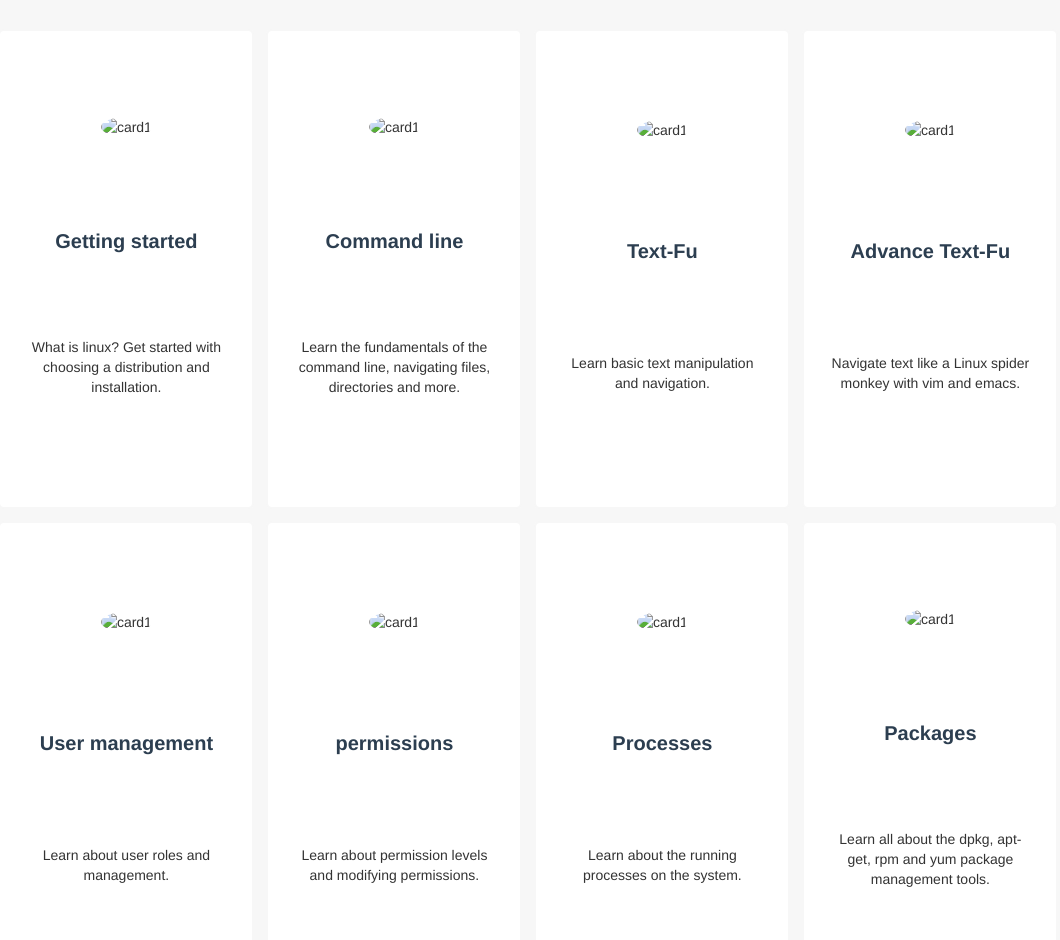
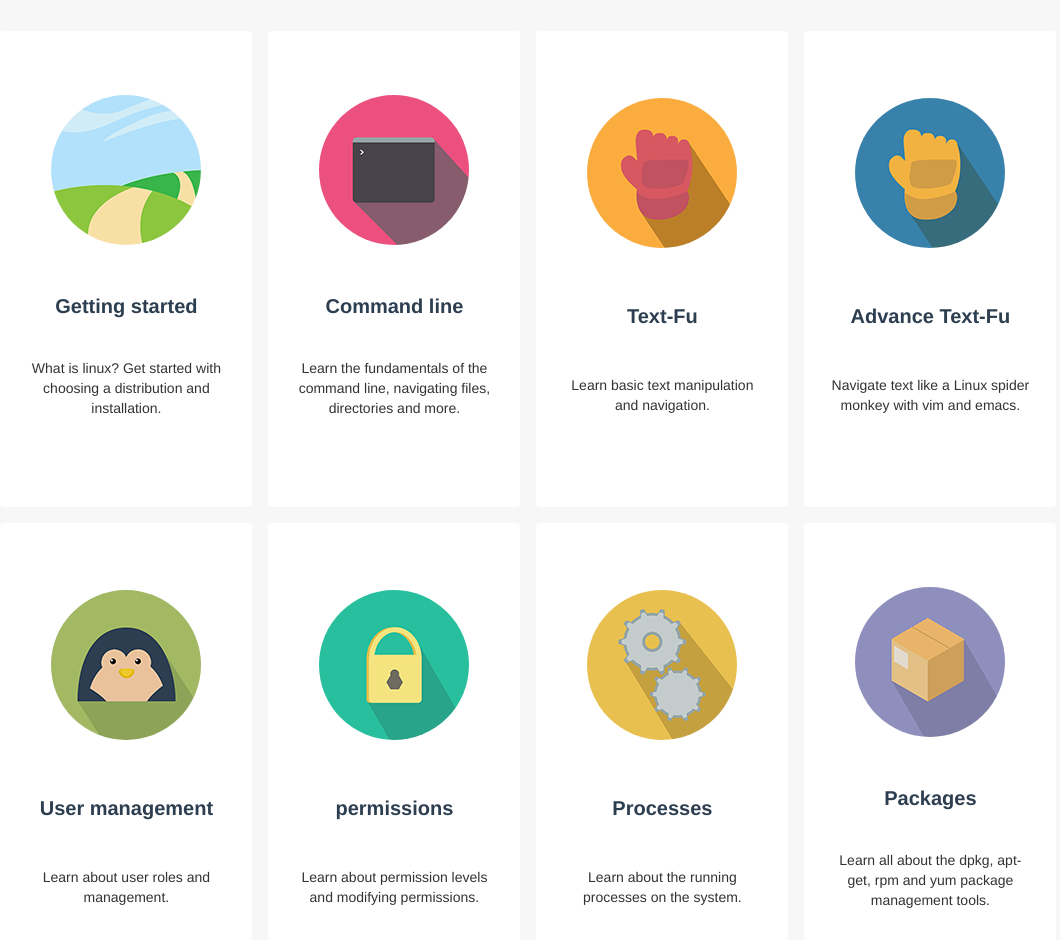
Before and after one commit to Shubham860080/linux-journey2, a plain HTML site: page index.html in a window 1280 px wide. Shown: the part 996-1936 px from the top of the page, without its empty margins (104-1164 px from the left). Drawn offline with Linux system fonts and the light colour scheme.

Commit message:
index modified

```diff
--- a/index.html
+++ b/index.html
@@ -31,49 +31,49 @@
 <div class="card-contener">
    <!-- """"""1"""""" -->
     <div class="card">
-        <img src="/images/card-1-image.png" alt="card1">
+        <img src="card-1-image.png" alt="card1">
         <p class="card-title">Getting started</p>
         <p>What is linux? Get started with choosing a distribution and installation.</p>
     </div>
 <!-- """"""2"""""" -->
  <div class="card">
-    <img src="/images/card-2-image.png" alt="card1">
+    <img src="card-2-image.png" alt="card1">
     <p class="card-title">Command line</p>
     <p>Learn the fundamentals of the command line, navigating files, directories and more.</p>
 </div>
 <!-- """"""3"""""" -->
 <div class="card">
-    <img src="/images/card-3-image.png" alt="card1">
+    <img src="card-3-image.png" alt="card1">
     <p class="card-title">Text-Fu</p>
     <p>Learn basic text manipulation and navigation.</p>
 </div>
 <!-- """"""4"""""" -->
 <div class="card">
-    <img src="/images/card-4-image.png" alt="card1">
+    <img src="card-4-image.png" alt="card1">
     <p class="card-title">Advance Text-Fu</p>
     <p>Navigate text like a Linux spider monkey with vim and emacs.</p>
 </div>
 <!-- """""5""""" -->
 <div class="card">
-    <img src="/images/card-5-image.png" alt="card1">
+    <img src="card-5-image.png" alt="card1">
     <p class="card-title">User management</p>
     <p>Learn about user roles and management.</p>
 </div>
 <!-- """""6""" -->
 <div class="card">
-    <img src="/images/card-6-image.png" alt="card1">
+    <img src="card-6-image.png" alt="card1">
     <p class="card-title">permissions</p>
     <p>Learn about permission levels and modifying permissions.</p>
 </div>
 <!-- """""""7""""" -->
 <div class="card">
-    <img src="/images/card-7-image.png" alt="card1">
+    <img src="card-7-image.png" alt="card1">
     <p class="card-title">Processes</p>
     <p>Learn about the running processes on the system.</p>
 </div>
 <!-- """""8""""" -->
 <div class="card">
-    <img src="/images/card-8-image.png" alt="card1">
+    <img src="card-8-image.png" alt="card1">
     <p class="card-title">Packages</p>
     <p>Learn all about the dpkg, apt-get, rpm and yum package management tools.</p>
 </div>
```
